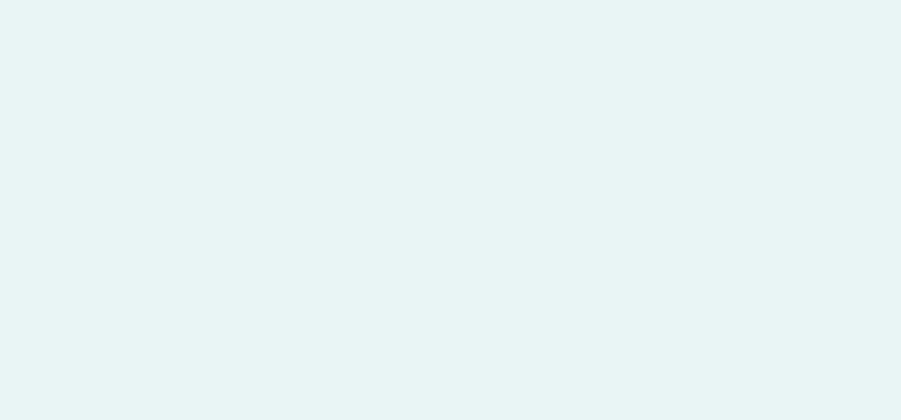
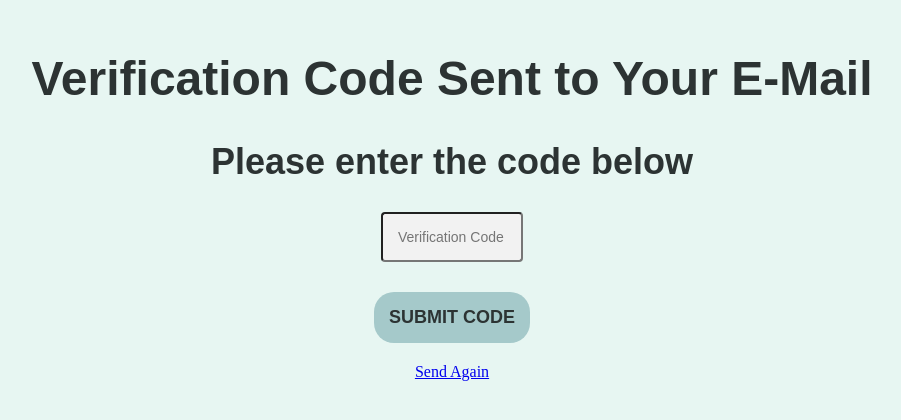
Before and after one commit to trelans/319-Project, a React (Create React App) app in the folder erasmus-app/: page /reset-password-confirm-page in a window 1280 px wide. Before the commit this address had no page. Shown: the part 114-534 px from the top of the page, without its empty margins (188-1089 px from the left). Built offline with nearby package versions, Linux system fonts and the light colour scheme.

Commit message:
Reset Password Confirm Page Completed

```diff
--- a/erasmus-app/src/App.js
+++ b/erasmus-app/src/App.js
@@ -1,6 +1,7 @@
 import LoginPage from "./pages/LoginPage/LoginPage";
 import MainPage from "./pages/MainPage/MainPage";
 import ForgotPasswordPage from "./pages/ForgotPasswordPage/ForgotPasswordPage";
+import ResetPasswordConfirmPage from "./pages/ResetPasswordConfirmPage/ResetPasswordConfirmPage";
 
 import { Route, Routes } from "react-router-dom";
 
@@ -14,6 +15,11 @@ function App() {
         path="/forgot-password-page"
         element={<ForgotPasswordPage />}
       />
+      <Route
+        exact
+        path="/reset-password-confirm-page"
+        element={<ResetPasswordConfirmPage />}
+      />
     </Routes>
   );
 }
--- a/erasmus-app/src/pages/ForgotPasswordPage/ForgotPasswordPage.js
+++ b/erasmus-app/src/pages/ForgotPasswordPage/ForgotPasswordPage.js
@@ -15,10 +15,10 @@ function ForgotPasswordPage() {
         </h2>
       </div>
       <div className="fpp-center">
-            <Link to="/main-page">
-              <button className="fpp-button">RESET PASSWORD</button>
-            </Link>
-          </div>
+        <Link to="/reset-password-confirm-page">
+          <button className="fpp-button">RESET PASSWORD</button>
+        </Link>
+      </div>
     </div>
   );
 }
--- a/erasmus-app/src/pages/LoginPage/styles.css
+++ b/erasmus-app/src/pages/LoginPage/styles.css
@@ -28,7 +28,7 @@ body {
 .lp-input {
   background: #f2f2f2;
   width: 100%;
-  margin: 0 0 10px;
+  margin: 0 0 20px;
   padding: 15px;
   box-sizing: border-box;
   font-size: 14px;
@@ -47,6 +47,7 @@ body {
   border-color: #2c3333;
   font-weight: bold;
   font-family: sans-serif;
+  margin-bottom: 15px;
 }
 
 .lp-button:hover {
@@ -101,3 +102,66 @@ body {
 .fpp-button:hover {
   opacity: 75%;
 }
+
+/* ResetPasswordConfirmPage (rpcp) Styles */
+.rpcp-center {
+  display: flex;
+  justify-content: center;
+  align-items: center;
+  text-align: center;
+}
+
+.rpcp-h1 {
+  font-size: 48px;
+  color: #2c3333;
+  font-family: sans-serif;
+  font-weight: bold;
+  display: block;
+  margin: 5px;
+}
+
+.rpcp-h2 {
+  font-size: 36px;
+  color: #2c3333;
+  font-family: sans-serif;
+  font-weight: bold;
+  display: block;
+}
+
+.rpcp-container {
+  width: 75%;
+  padding: 12% 0 0;
+  margin: auto;
+}
+
+.rpcp-button {
+  background: #a5c9ca;
+  width: 100%;
+  border: 0;
+  padding: 15px;
+  color: #2c3333;
+  font-size: 18px;
+  cursor: pointer;
+  border-radius: 20px;
+  border-color: #2c3333;
+  font-weight: bold;
+  font-family: sans-serif;
+}
+
+.rpcp-button:hover {
+  opacity: 75%;
+}
+
+.rpcp-input {
+  background: #f2f2f2;
+  width: 15%;
+  margin: 0 0 30px;
+  padding: 15px;
+  box-sizing: border-box;
+  font-size: 14px;
+  border-radius: 4px;
+}
+
+.rpcp-a {
+  margin: 20px;
+}
--- /dev/null
+++ b/erasmus-app/src/pages/ResetPasswordConfirmPage/ResetPasswordConfirmPage.js
@@ -0,0 +1,33 @@
+import { Link } from "react-router-dom";
+
+function ResetPasswordConfirmPage() {
+  return (
+    <div className="rpcp-container">
+      <div className="rpcp-center">
+        <h1 className="rpcp-h1">Verification Code Sent to Your E-Mail</h1>
+      </div>
+      <div className="rpcp-center">
+        <h2 className="rpcp-h2">Please enter the code below</h2>
+      </div>
+      <div className="rpcp-center">
+        <input
+          className="rpcp-input"
+          type="text"
+          placeholder="Verification Code"
+        />
+      </div>
+      <div className="rpcp-center">
+        <Link to="/reset-password-page">
+          <button className="rpcp-button">SUBMIT CODE</button>
+        </Link>
+      </div>
+      <div className="rpcp-center">
+        <a className="rpcp-a" href="url">
+          Send Again
+        </a>
+      </div>
+    </div>
+  );
+}
+
+export default ResetPasswordConfirmPage;
```
